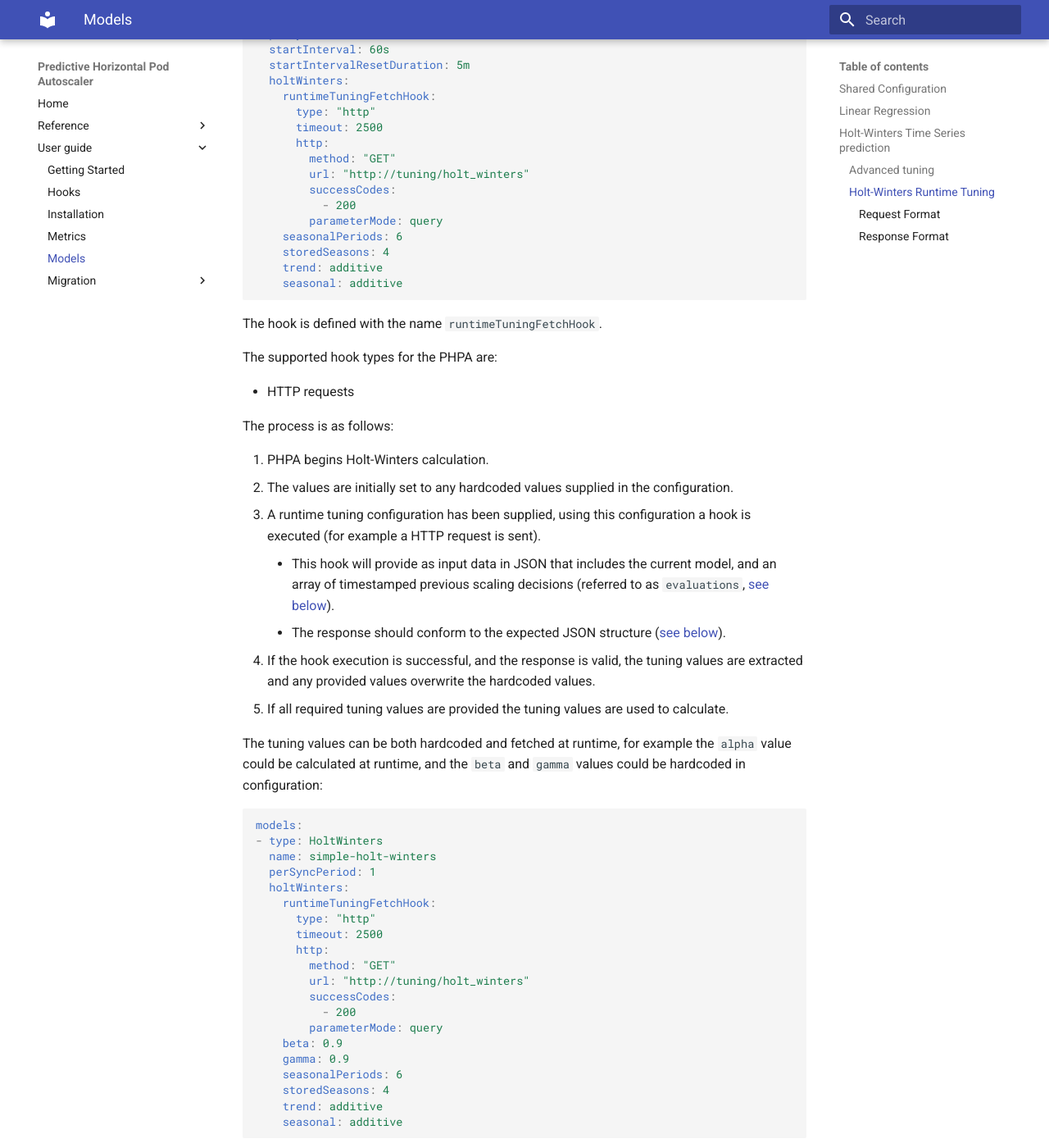
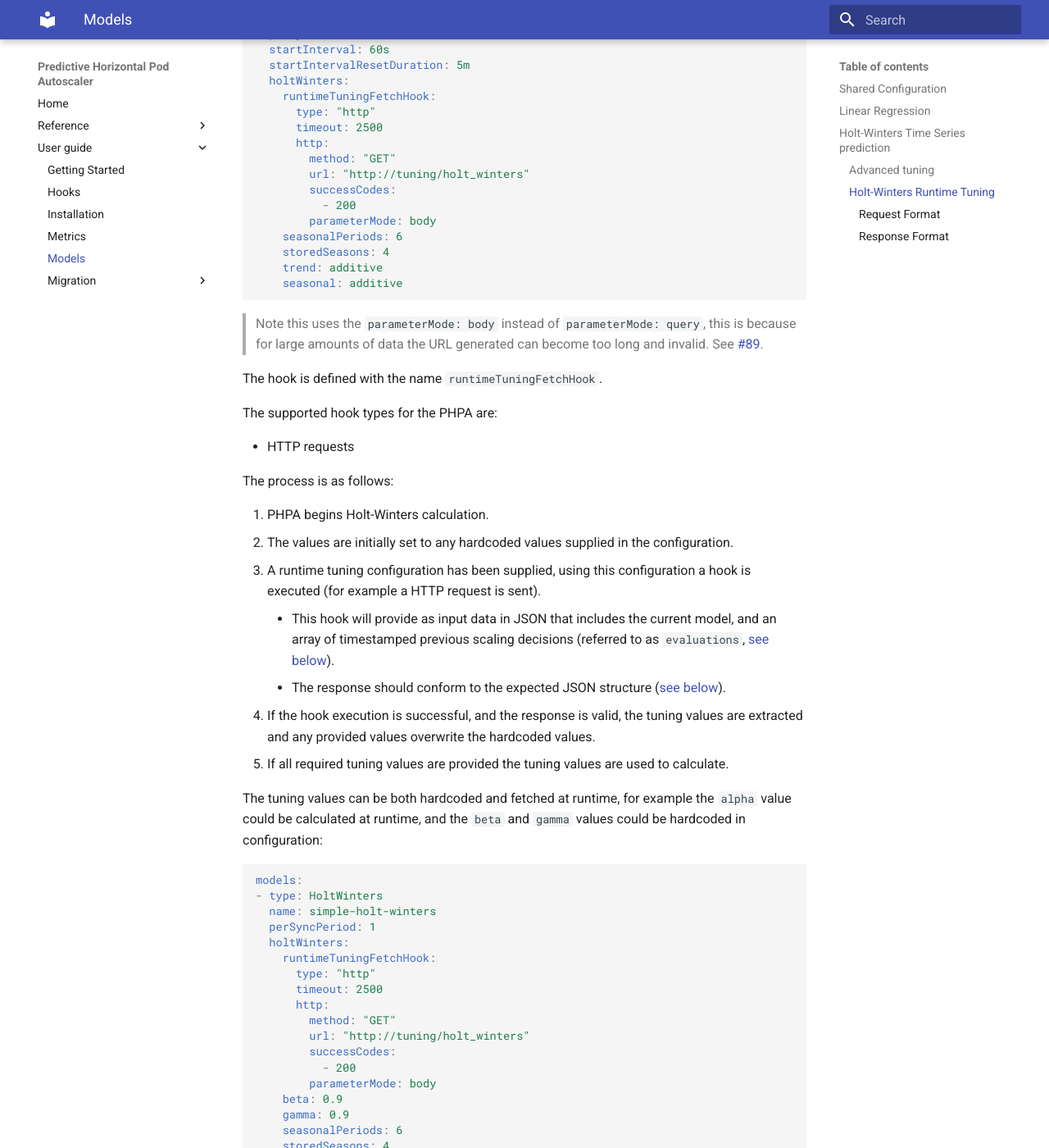
Before and after one commit to jthomperoo/predictive-horizontal-pod-autoscaler, an MkDocs documentation site: the page built from docs/user-guide/models.md, in a window 1280 px wide and 1400 px high, scrolled down 3615 px. Shown: the whole window at 82% size. Built offline with MkDocs 1.6.1 and Material for MkDocs 9.7.7, drawn with Linux system fonts in a browser that asks for light colours; some of the changed text lies outside the part shown.

Commit message:
Switch tuning example to use body param over query (#94)

````diff
--- a/docs/user-guide/models.md
+++ b/docs/user-guide/models.md
@@ -130,12 +130,16 @@ models:
         url: "http://tuning/holt_winters"
         successCodes:
           - 200
-        parameterMode: query
+        parameterMode: body
     seasonalPeriods: 6
     storedSeasons: 4
     trend: additive
     seasonal: additive
 ```
+
+> Note this uses the `parameterMode: body` instead of `parameterMode: query`, this is because for large amounts of
+> data the URL generated can become too long and invalid. See
+> [#89](https://github.com/jthomperoo/predictive-horizontal-pod-autoscaler/issues/89).
 
 The hook is defined with the name `runtimeTuningFetchHook`.
 
@@ -173,7 +177,7 @@ models:
         url: "http://tuning/holt_winters"
         successCodes:
           - 200
-        parameterMode: query
+        parameterMode: body
     beta: 0.9
     gamma: 0.9
     seasonalPeriods: 6
@@ -199,7 +203,7 @@ models:
         url: "http://tuning/holt_winters"
         successCodes:
           - 200
-        parameterMode: query
+        parameterMode: body
     alpha: 0.9
     beta: 0.9
     gamma: 0.9
@@ -237,7 +241,7 @@ The data that the external source will recieve will be formatted as:
           "successCodes": [
             200
           ],
-          "parameterMode": "query"
+          "parameterMode": "body"
         }
       },
       "seasonalPeriods": 6,
````
Also changed, not shown: examples/dynamic-holt-winters/README.md (+1 -1 lines), 2 other files.
